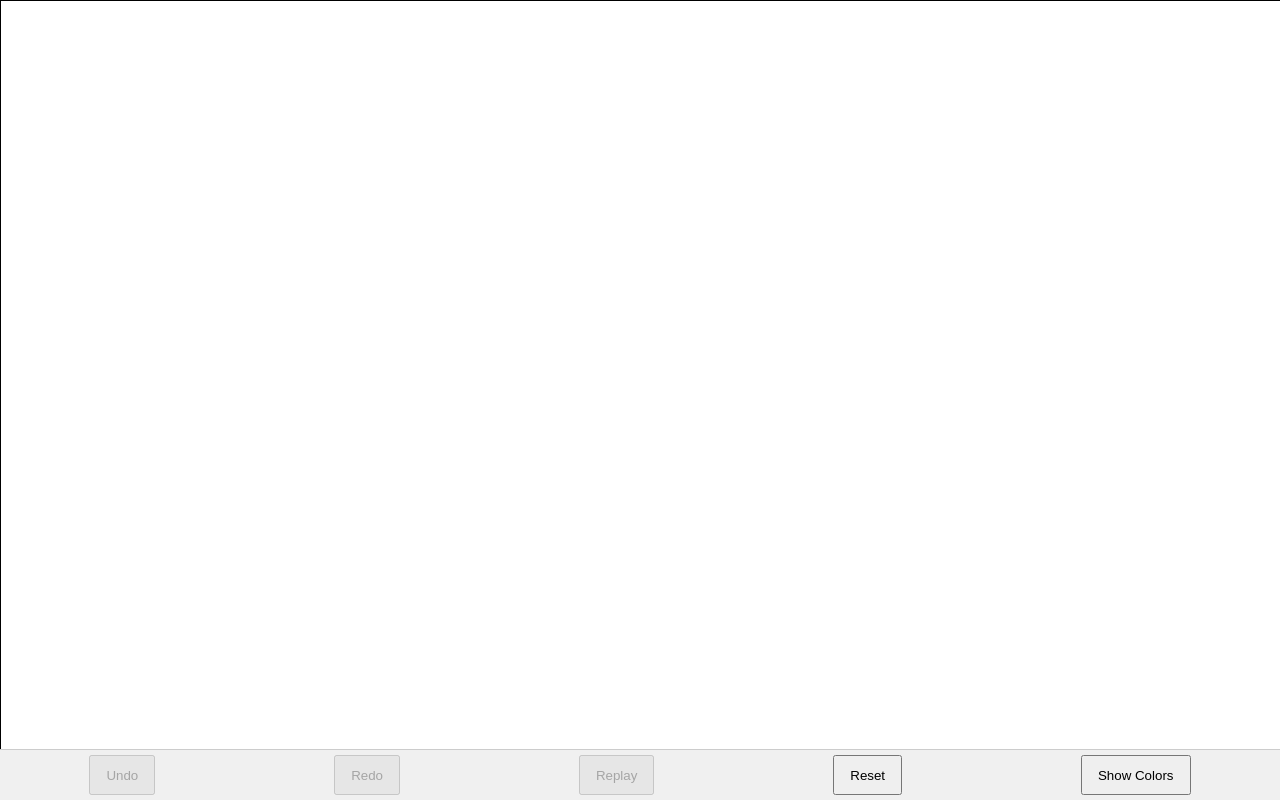
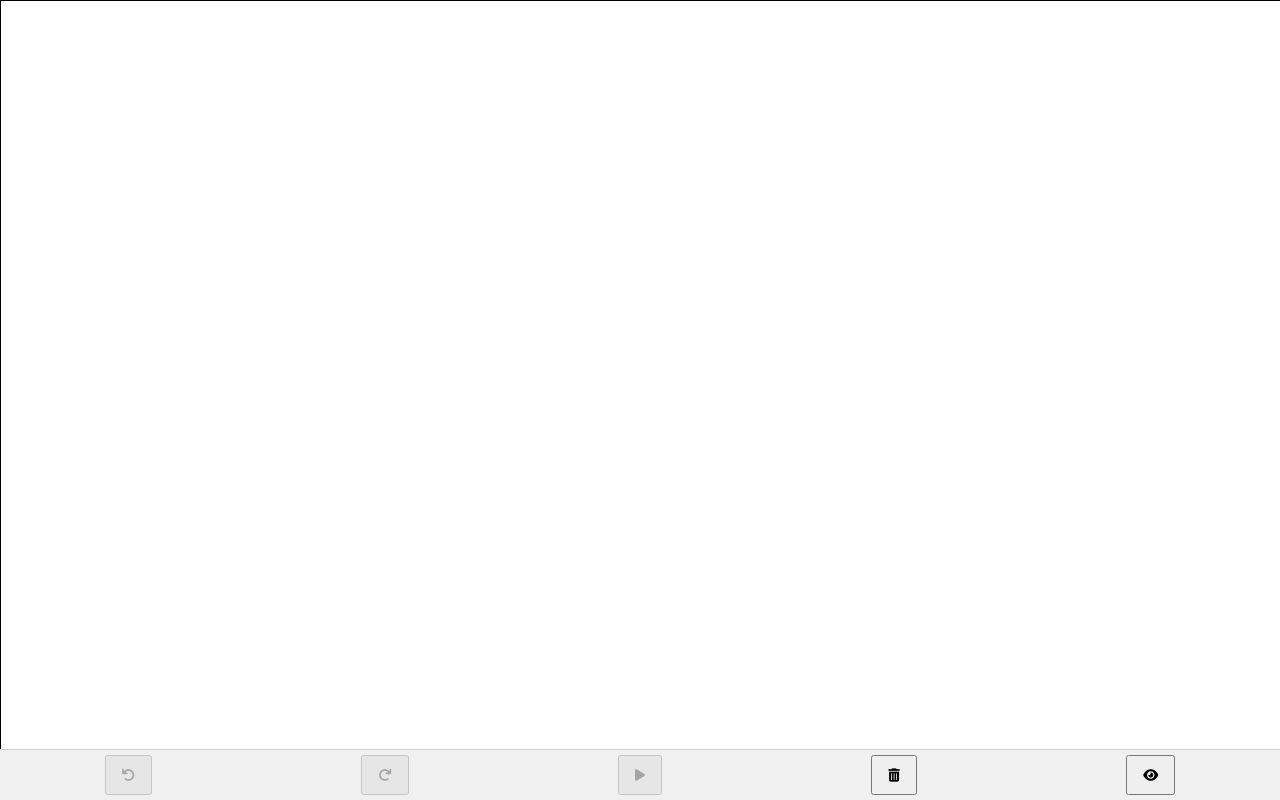
Before and after one commit to alearningapp/drawapp, a React (Create React App) app: page / in a window 1280 px wide. Built offline with nearby package versions, Linux system fonts and the light colour scheme.

Commit message:
re-factor to using awesome font icon and extract buttons as an component

```diff
--- a/public/index.html
+++ b/public/index.html
@@ -24,6 +24,7 @@
       work correctly both with client-side routing and a non-root public URL.
       Learn how to configure a non-root public URL by running `npm run build`.
     -->
+      <link rel="stylesheet" href="https://cdnjs.cloudflare.com/ajax/libs/font-awesome/6.0.0-beta3/css/all.min.css" integrity="sha384-k6RqeWeci5ZR/Lv4MR0sA0FfDOMG9U+6K3x4P0P2E1E1B0a1hF9Y1b5Y1F0LrH" crossorigin="anonymous">
     <title>React App</title>
   </head>
   <body>
--- /dev/null
+++ b/src/ButtonContainer.js
@@ -0,0 +1,37 @@
+// ButtonContainer.js
+import React from 'react';
+
+const ButtonContainer = ({
+  undo,
+  redo,
+  replayDrawing,
+  resetCanvas,
+  isColorPickerOpen,
+  setIsColorPickerOpen,
+  history,
+  redoStack,
+  isReplaying,
+  replayActions
+}) => {
+  return (
+    <div className="button-container">
+      <button onClick={undo} disabled={history.length === 0}>
+        <i className="fas fa-undo"></i> {/* Undo icon */}
+      </button>
+      <button onClick={redo} disabled={redoStack.length === 0}>
+        <i className="fas fa-redo"></i> {/* Redo icon */}
+      </button>
+      <button onClick={replayDrawing} disabled={isReplaying || replayActions.length === 0}>
+        <i className="fas fa-play"></i> {/* Play icon for replay */}
+      </button>
+      <button onClick={resetCanvas}>
+        <i className="fas fa-trash-alt"></i> {/* Trash icon for reset */}
+      </button>
+      <button onClick={() => setIsColorPickerOpen(!isColorPickerOpen)}>
+        <i className={`fas ${isColorPickerOpen ? 'fa-eye-slash' : 'fa-eye'}`}></i> {/* Eye icon for color picker */}
+      </button>
+    </div>
+  );
+};
+
+export default ButtonContainer;
--- a/src/Draw.js
+++ b/src/Draw.js
@@ -1,5 +1,6 @@
 import React, { useRef, useEffect, useState } from 'react';
 import ColorPicker from './ColorPicker'; // Import the ColorPicker component
+import ButtonContainer from './ButtonContainer'; // Import the ButtonContainer component
 import './Draw.css'; // Import the CSS for animations
 
 const Draw = () => {
@@ -218,15 +219,18 @@ const Draw = () => {
           onMouseLeave={stopDrawing}
         />
       </div>
-      <div className="button-container">
-        <button onClick={undo} disabled={history.length === 0}>Undo</button>
-        <button onClick={redo} disabled={redoStack.length === 0}>Redo</button>
-        <button onClick={replayDrawing} disabled={isReplaying || replayActions.length === 0}>Replay</button>
-        <button onClick={resetCanvas}>Reset</button>
-        <button onClick={() => setIsColorPickerOpen(!isColorPickerOpen)}>
-          {isColorPickerOpen ? 'Hide Colors' : 'Show Colors'}
-        </button>
-      </div>
+      <ButtonContainer
+        undo={undo}
+        redo={redo}
+        replayDrawing={replayDrawing}
+        resetCanvas={resetCanvas}
+        isColorPickerOpen={isColorPickerOpen}
+        setIsColorPickerOpen={setIsColorPickerOpen}
+        history={history}
+        redoStack={redoStack}
+        isReplaying={isReplaying}
+        replayActions={replayActions}
+      />
     </div>
   );
 };
```
Lines whose indentation alone changed are shown as unchanged.
